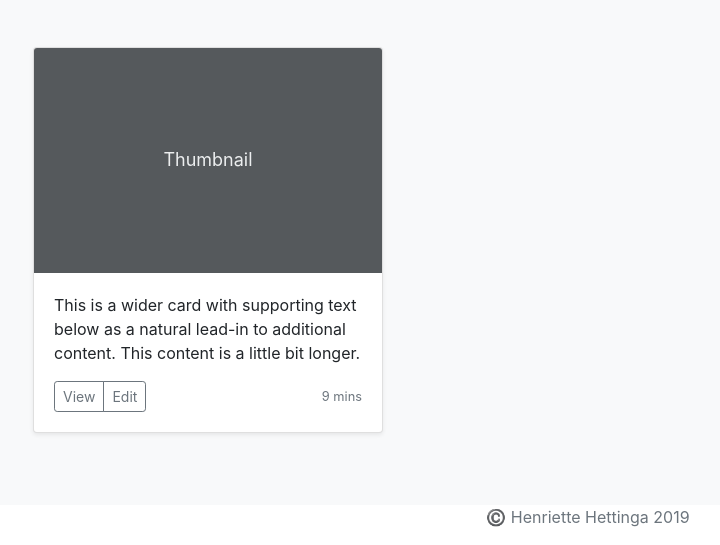
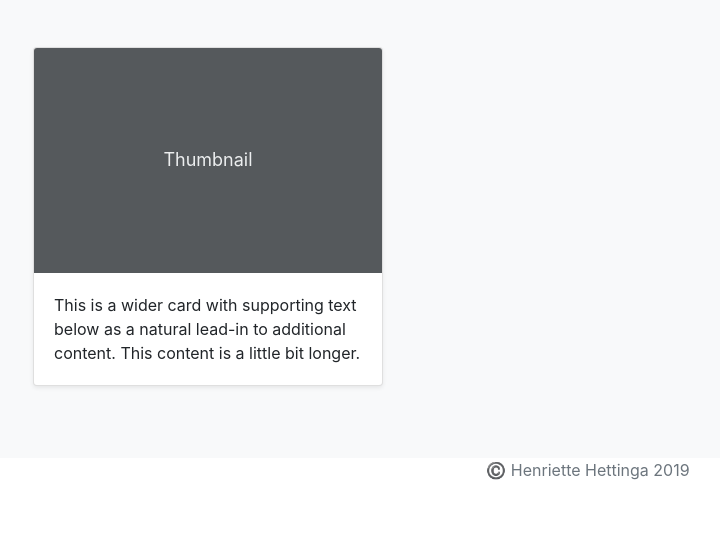
Before and after one commit to Jethet/udemycourse-personalportfolio-project, a Django app: page / in a window 1280 px wide. Shown: the part 389-934 px from the top of the page, without its empty margins (52-772 px from the left). After the commit the page ends 869 px from the top, so only its background shows below. Run offline with Django 3.2, Linux system fonts and the light colour scheme; some libraries are stand-ins or nearby versions.

Commit message:
Delete buttons from template

```diff
--- a/jobs/templates/jobs/home.html
+++ b/jobs/templates/jobs/home.html
@@ -68,12 +68,7 @@
                 <svg class="bd-placeholder-img card-img-top" width="100%" height="225" xmlns="http://www.w3.org/2000/svg" preserveAspectRatio="xMidYMid slice" focusable="false" role="img" aria-label="Placeholder: Thumbnail"><title>Placeholder</title><rect width="100%" height="100%" fill="#55595c"/><text x="50%" y="50%" fill="#eceeef" dy=".3em">Thumbnail</text></svg>
                 <div class="card-body">
                   <p class="card-text">This is a wider card with supporting text below as a natural lead-in to additional content. This content is a little bit longer.</p>
-                  <div class="d-flex justify-content-between align-items-center">
-                    <div class="btn-group">
-                      <button type="button" class="btn btn-sm btn-outline-secondary">View</button>
-                      <button type="button" class="btn btn-sm btn-outline-secondary">Edit</button>
-                    </div>
-                    <small class="text-muted">9 mins</small>
+
                   </div>
                 </div>
               </div>
```
